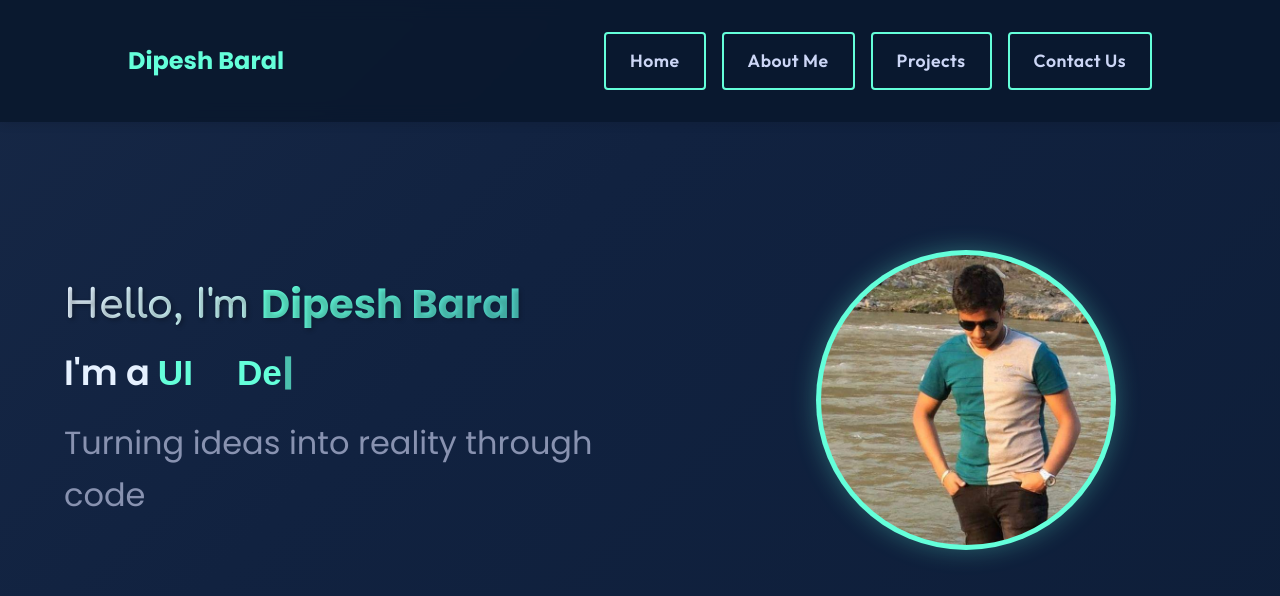
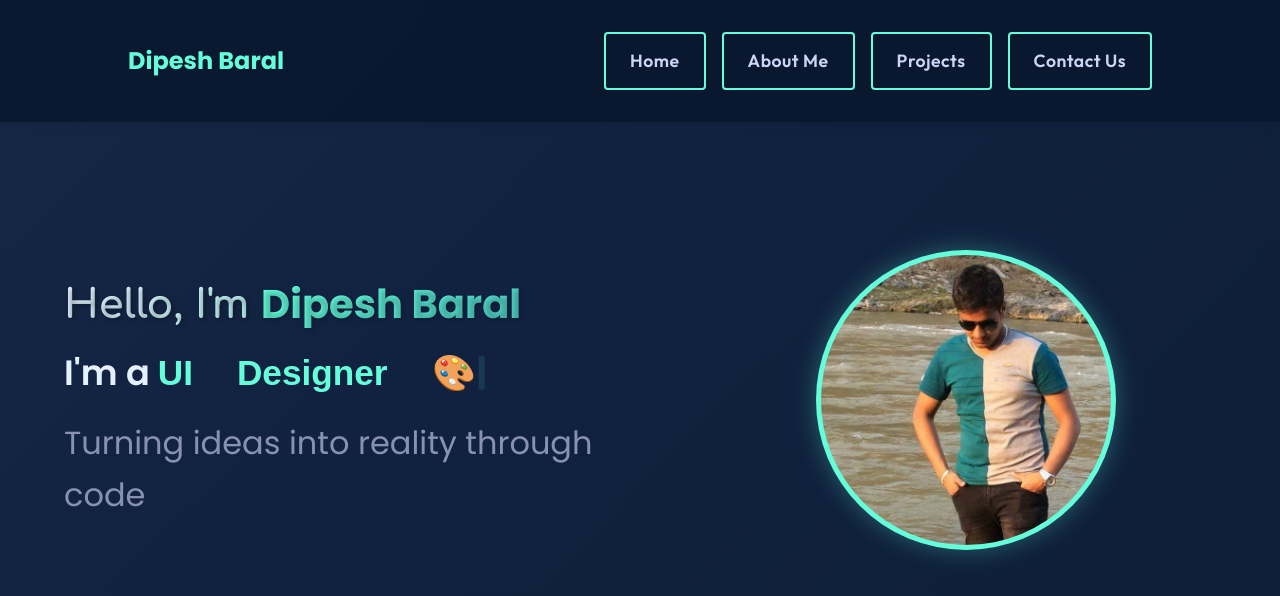
Before and after one commit to Krishna-Baral029/Srijal, a plain HTML site: page index.html in a window 1280 px wide. Drawn offline with nearby package versions, Linux system fonts and the light colour scheme.

Commit message:
fix: prevent emoji glitch in typewriter animation

```diff
--- a/index.html
+++ b/index.html
@@ -25,11 +25,14 @@
         /* Improved emoji font handling */
         .typewriter {
             font-family: 'Apple Color Emoji', 'Segoe UI Emoji', 'Segoe UI Symbol', 'Noto Color Emoji', sans-serif;
-            visibility: hidden; /* Hide until fonts are loaded */
+            visibility: hidden;
+            opacity: 0;
+            transition: opacity 0.3s ease-in-out;
         }
 
         .fonts-loaded .typewriter {
             visibility: visible;
+            opacity: 1;
         }
 
         /* Hide emoji preload area */
@@ -39,6 +42,7 @@
             pointer-events: none;
             z-index: -1;
             font-size: 0;
+            visibility: hidden;
         }
     </style>
 </head>
--- a/js/script.js
+++ b/js/script.js
@@ -16,30 +16,33 @@ function loadTypedJs() {
 async function loadFonts() {
     try {
         if (!document.fonts) {
-            // If browser doesn't support font loading API, just show content
             document.body.classList.add('fonts-loaded');
             return;
         }
 
-        // Load emoji fonts
+        // Pre-load all text content with emojis
+        const textContent = [
+            '🌐', '🎨', '⚡', '🏨'
+        ];
+
+        // Load emoji fonts and wait for them to be ready
         await Promise.all([
-            document.fonts.load('10pt "Apple Color Emoji"'),
-            document.fonts.load('10pt "Segoe UI Emoji"'),
-            document.fonts.load('10pt "Segoe UI Symbol"'),
-            document.fonts.load('10pt "Noto Color Emoji"')
+            ...textContent.map(emoji =>
+                document.fonts.load(`10pt "Apple Color Emoji", "Segoe UI Emoji", "Segoe UI Symbol", "Noto Color Emoji"`, emoji)
+            )
         ]);
 
         // Mark fonts as loaded
         document.body.classList.add('fonts-loaded');
+
+        // Start typewriter only after fonts are loaded
+        initTypewriter();
     } catch (err) {
         console.log('Font loading error:', err);
-        // Show content anyway if there's an error
         document.body.classList.add('fonts-loaded');
+        initTypewriter();
     }
 }
-
-// Load fonts immediately
-loadFonts();
 
 // Custom typewriter animation
 const texts = [
@@ -53,10 +56,22 @@ let textIndex = 0;
 let charIndex = 0;
 let isDeleting = false;
 let typingDelay = 100;
+let typewriterInitialized = false;
 
 // Add random variation to typing speed for more natural effect
 function getRandomDelay(base, variation) {
     return Math.random() * variation + base;
+}
+
+function initTypewriter() {
+    if (typewriterInitialized) return;
+    typewriterInitialized = true;
+
+    const typewriterElement = document.querySelector('.typewriter');
+    if (typewriterElement) {
+        typewriterElement.style.visibility = 'visible';
+        typeWriter();
+    }
 }
 
 function typeWriter() {
@@ -70,31 +85,32 @@ function typeWriter() {
     }
 
     if (isDeleting) {
-        // Deleting text - faster with slight variation
-        typewriterElement.textContent = currentText.substring(0, charIndex - 1);
+        // Find emoji position
+        const emojiMatch = currentText.match(/[\u{1F300}-\u{1F9FF}]|[\u{2600}-\u{26FF}]/u);
+        const emojiPosition = emojiMatch ? emojiMatch.index : currentText.length;
+
+        // Don't delete the emoji if we're at its position
+        if (charIndex > emojiPosition) {
+            typewriterElement.textContent = currentText.substring(0, charIndex - 1);
+            charIndex--;
+        } else {
+            isDeleting = false;
+            textIndex = (textIndex + 1) % texts.length;
+            charIndex = 0;
+        }
         typewriterElement.appendChild(cursor);
-        charIndex--;
-        typingDelay = getRandomDelay(30, 20); // Base 30ms, +/- 20ms variation
+        typingDelay = getRandomDelay(30, 20);
     } else {
-        // Typing text - slower with more variation
         typewriterElement.textContent = currentText.substring(0, charIndex + 1);
         typewriterElement.appendChild(cursor);
         charIndex++;
-        typingDelay = getRandomDelay(80, 40); // Base 80ms, +/- 40ms variation
+        typingDelay = getRandomDelay(80, 40);
     }
 
     // Check if word is complete
     if (!isDeleting && charIndex === currentText.length) {
-        // Start deleting after longer delay
         isDeleting = true;
         typingDelay = 2000; // Longer pause at the end
-    }
-
-    // Check if word is deleted
-    if (isDeleting && charIndex === 0) {
-        isDeleting = false;
-        textIndex = (textIndex + 1) % texts.length;
-        typingDelay = 500; // Pause before starting next word
     }
 
     setTimeout(typeWriter, typingDelay);
@@ -334,9 +350,11 @@ if (window.performance && window.performance.navigation.type === window.performa
     }
 }
 
+// Load fonts immediately
+loadFonts();
+
 // Initialize everything when DOM is ready
 document.addEventListener('DOMContentLoaded', () => {
     console.log('Starting animations...');
-    typeWriter();
     initNavigation();
 });
```
